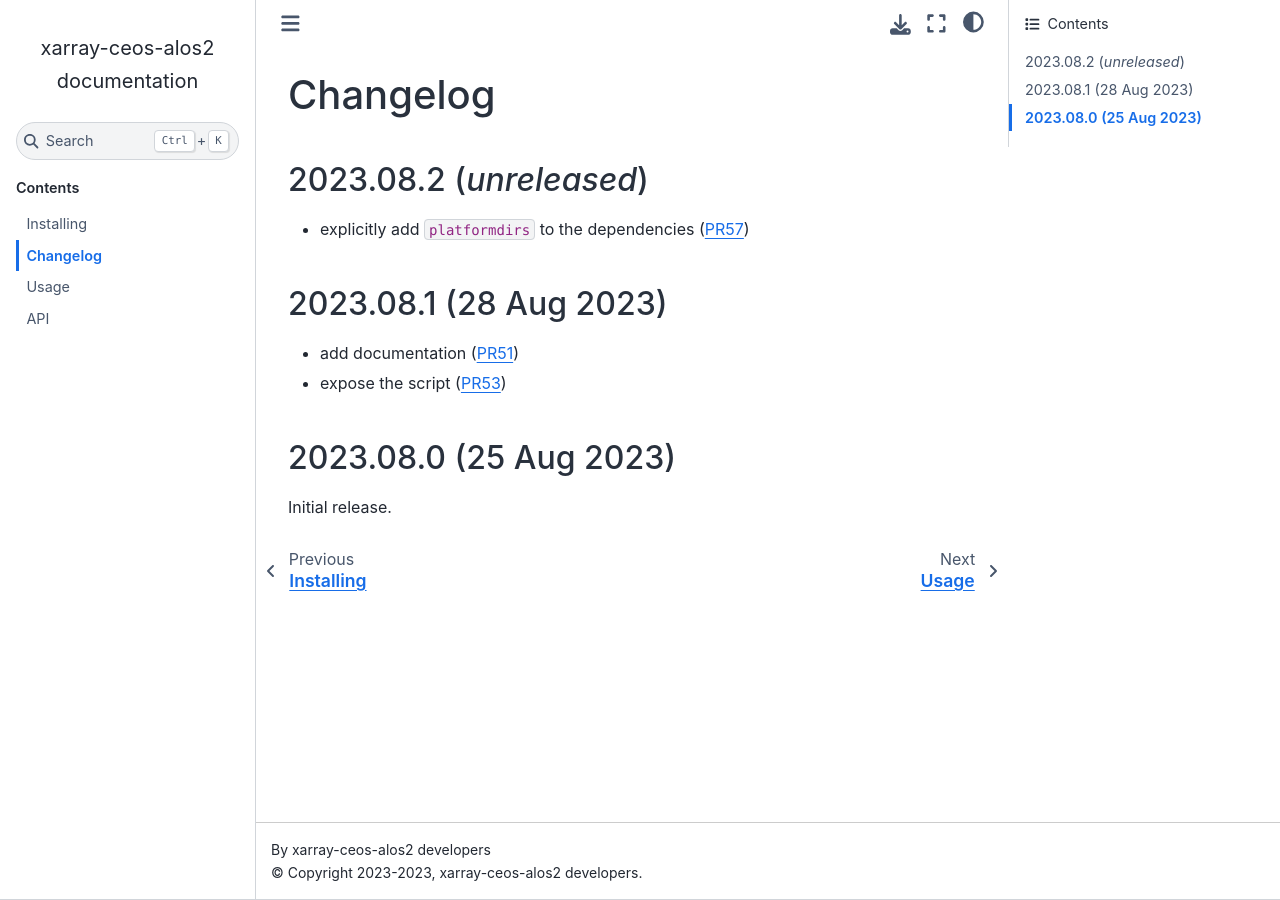
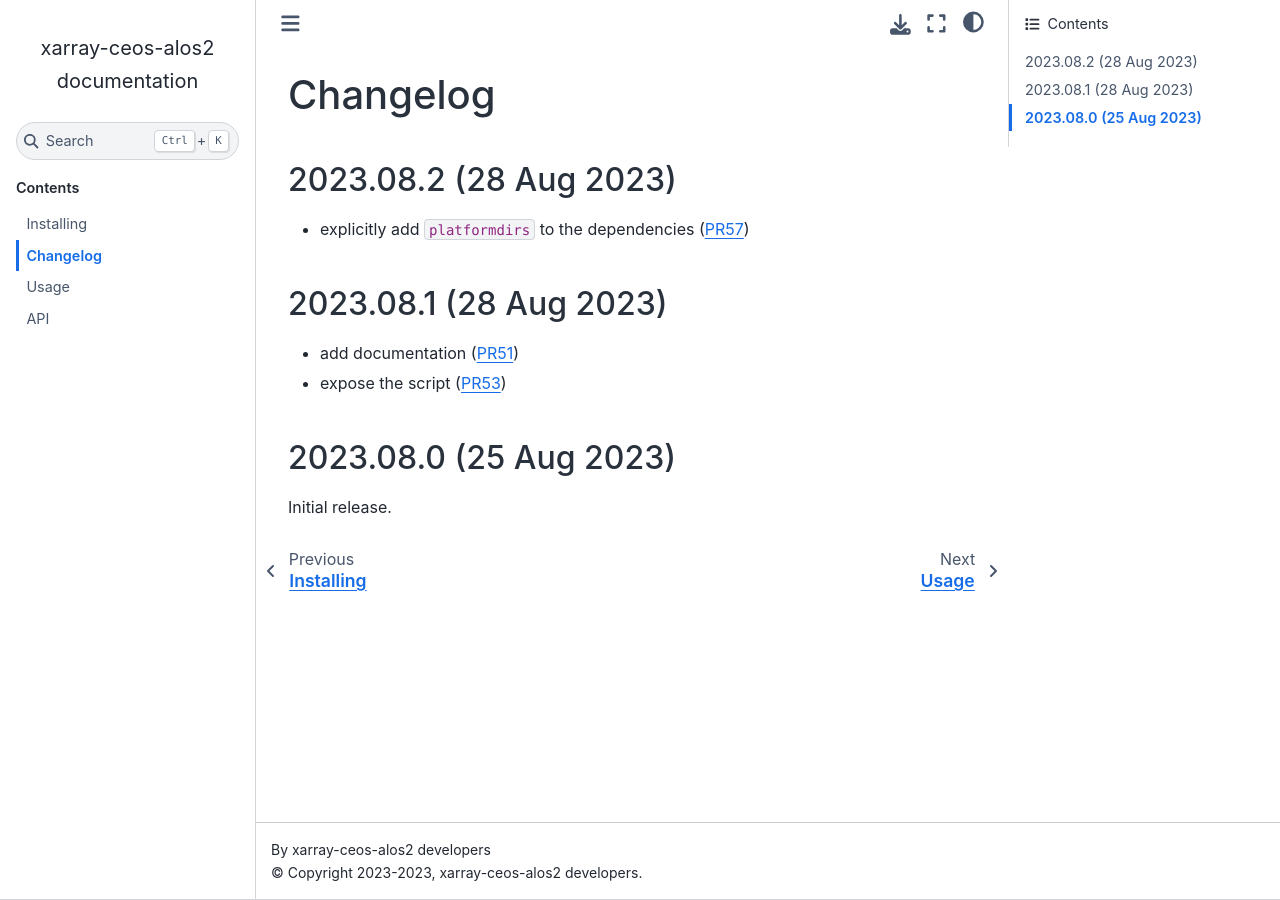
Before and after one commit to umr-lops/xarray-ceos-alos2, a Sphinx documentation site: the page built from docs/changelog.md, in a window 1280 px wide. Built offline with Sphinx 7.4.7 and the Sphinx Book theme 1.1.4, drawn with Linux system fonts in a browser that asks for light colours.

Commit message:
new release (#58)

```diff
--- a/docs/changelog.md
+++ b/docs/changelog.md
@@ -1,6 +1,6 @@
 # Changelog
 
-## 2023.08.2 (_unreleased_)
+## 2023.08.2 (28 Aug 2023)
 
 - explicitly add `platformdirs` to the dependencies ({pull}`57`)
 
```
